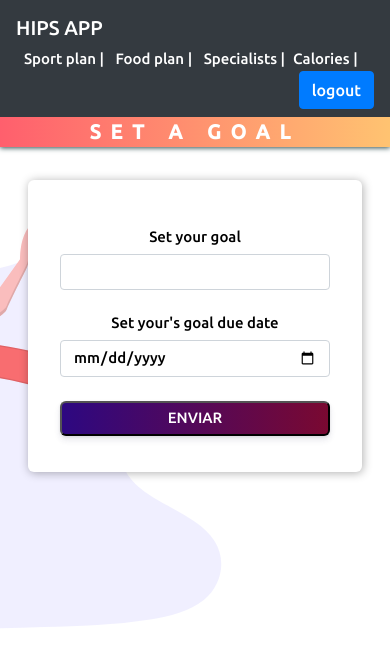
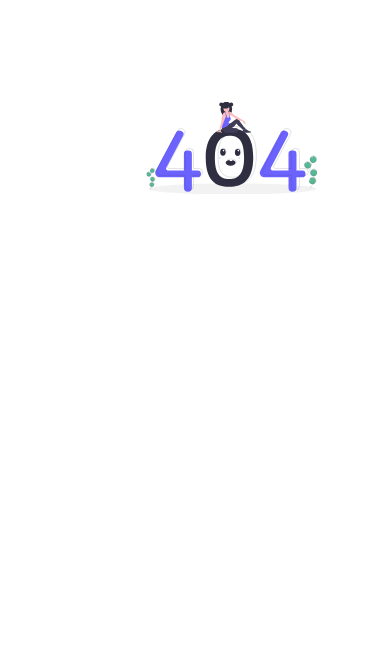
Before and after one commit to hips-app/hips-front, a Vue app: page / in a window 390 px wide. Shown: the top 666 px of the page. Built offline with nearby package versions, Linux system fonts and the light colour scheme.

Commit message:
NotFound view style: fixed

```diff
--- a/src/App.vue
+++ b/src/App.vue
@@ -15,7 +15,8 @@
   <register-personal v-if="false"></register-personal>
   <profile v-if="false"></profile>
   <profesionals v-if="false"></profesionals>
-  <metas v-if="true"></metas>
+  <metas v-if="false"></metas>
+  <not-found v-if="true"></not-found>
 </template>
 <script>
 import { AuthController } from './controllers'
@@ -34,6 +35,7 @@ import RegisterPersonal from './views/RegisterPersonal.vue'
 import profile from './views/profile'
 import Profesionals from './views/profesionals.vue'
 import metas from './views/metas.vue'
+import NotFound from './views/404.vue'
 
 FirebaseProvider.init()
 export default {
@@ -52,6 +54,7 @@ export default {
     UserStatistics,
     RegisterPersonal,
     Profesionals,
+    NotFound,
   },
   data() {
     return { loading: true }
--- a/src/views/404.vue
+++ b/src/views/404.vue
@@ -1,9 +1,27 @@
 <template>
-  <div class="hello">
-    <h1>(404) Page NotFound</h1>
+  <div id="main-container">
+    <img class="hips-svg" src="./../assets/undraw_page_not_found_su7k.svg" alt="img" />
   </div>
 </template>
 
-<script>
-export default {};
-</script>
+<style scoped>
+#main-container {
+  position: relative;
+  width: 100vw;
+}
+
+.hips-svg {
+  position: absolute;
+  top: 20vh;
+  left: 25vw;
+  transform: scale(0.8);
+}
+
+@media only screen and (max-width: 800px) {
+  .hips-svg {
+    top: -10vh;
+    left: -50vw;
+    transform: scale(0.2);
+  }
+}
+</style>
```
Also changed, not shown: src/assets/undraw_page_not_found_su7k.svg (added).
